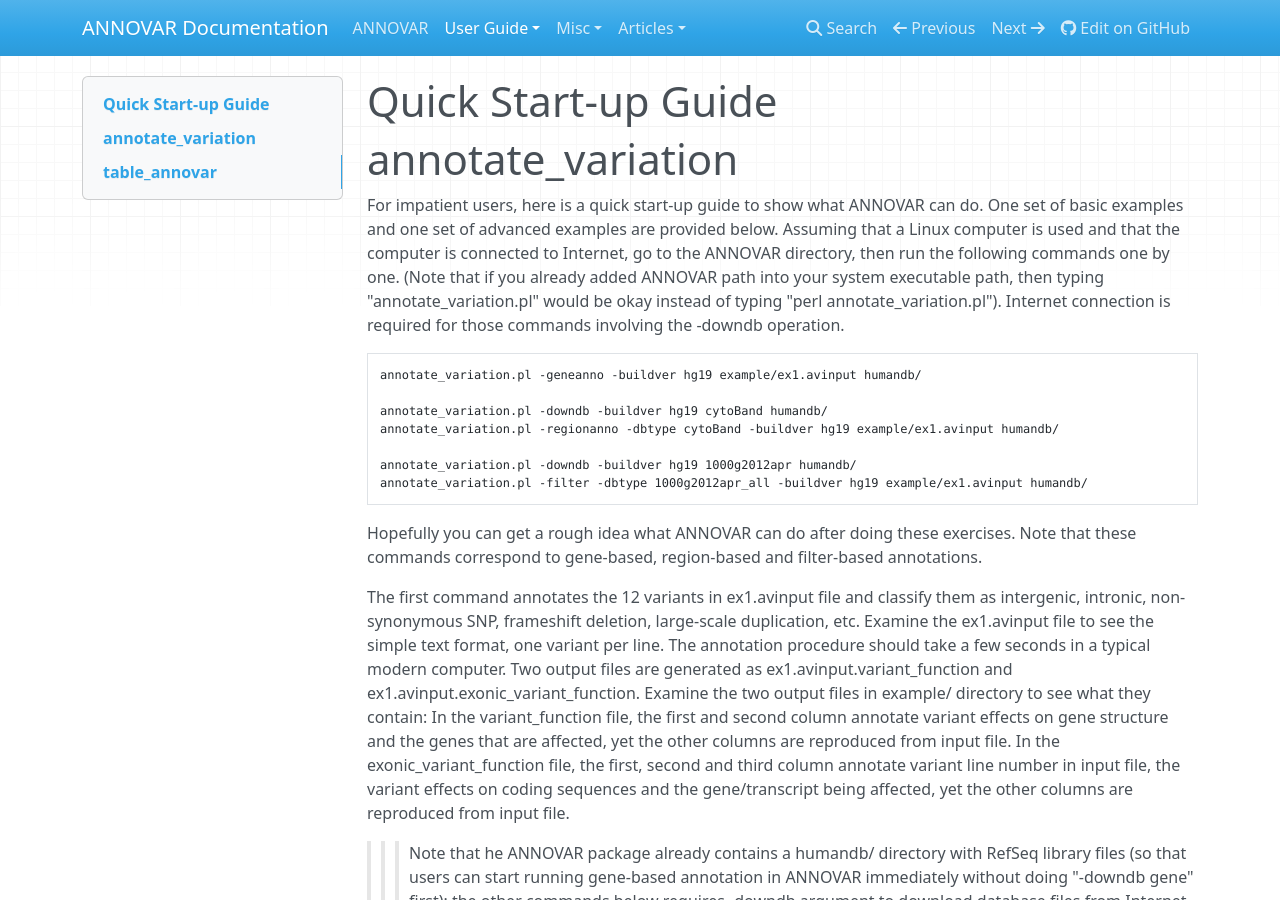
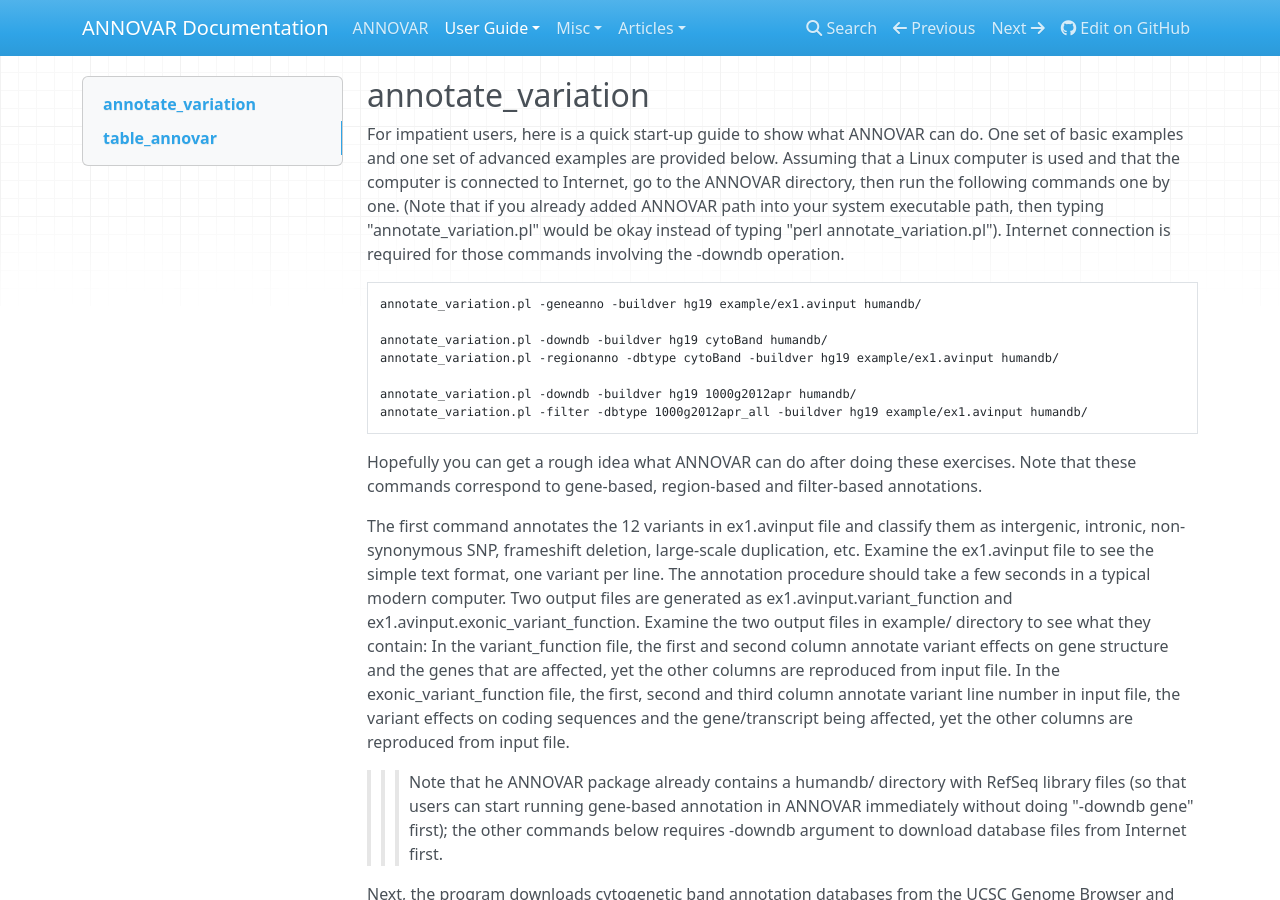
Before and after one commit to WGLab/doc-ANNOVAR, an MkDocs documentation site: the page built from docs/user-guide/startup.md, in a window 1280 px wide and 900 px high. Built offline with MkDocs 1.6.1, drawn with Linux system fonts in a browser that asks for light colours; nearby versions of some CDN libraries; comment, search, counter and statistics services are not loaded; old or Windows-style settings are respelled for this version of MkDocs; part of the change alters nothing that is shown.

Commit message:
Updated startup.md

```diff
--- a/docs/user-guide/startup.md
+++ b/docs/user-guide/startup.md
@@ -1,6 +1,4 @@
-# Quick Start-up Guide
-
-# annotate_variation
+## annotate_variation
 
 For impatient users, here is a quick start-up guide to show what ANNOVAR can do. One set of basic examples and one set of advanced examples are provided below. Assuming that a Linux computer is used and that the computer is connected to Internet, go to the ANNOVAR directory, then run the following commands one by one. (Note that if you already added ANNOVAR path into your system executable path, then typing "annotate_variation.pl" would be okay instead of typing "perl annotate_variation.pl"). Internet connection is required for those commands involving the -downdb operation.
 
@@ -28,7 +26,7 @@ Next, the program downloads 1000 Genome Projects allele frequency annotations (u
 
 The commands above represent a set of basic examples on how ANNOVAR can help researchers annoate genetic variants generated from high-throughput sequencing data.
 
-# table_annovar
+## table_annovar
 
 Below is an example on using the TABLE_ANNOVAR program, which takes an input variant file and generate an output annotation file with many columns, each representing one set of annotations. First, we need to download appropriate database files, and next we will run the table_annovar.pl program to annotate the variants in the `example/ex1_hg19.human` file.
 
@@ -67,22 +65,3 @@ You can download the output file here: myanno.hg19_multianno.vcf. You can downlo
 Hopefully, after you finish this set of exercises above, you now have a better idea what ANNOVAR is, and can start enjoy the journey of annotating your variants.
 
 Of course ANNOVAR can do much more than what's shown in the example above, so if you are interested, click the banner to the left to learn the input formats and see what additional things ANNOVAR can do for your research...
-
-
-------
-
-<div id="disqus_thread"></div>
-<script type="text/javascript">
-    /* * * CONFIGURATION VARIABLES * * */
-    var disqus_shortname = 'annovar';
-
-    /* * * DON'T EDIT BELOW THIS LINE * * */
-    (function() {
-        var dsq = document.createElement('script'); dsq.type = 'text/javascript'; dsq.async = true;
-        dsq.src = '//' + disqus_shortname + '.disqus.com/embed.js';
-        (document.getElementsByTagName('head')[0] || document.getElementsByTagName('body')[0]).appendChild(dsq);
-    })();
-</script>
-<noscript>Please enable JavaScript to view the <a href="https://disqus.com/?ref_noscript" rel="nofollow">comments powered by Disqus.</a></noscript>
-
-------
```
